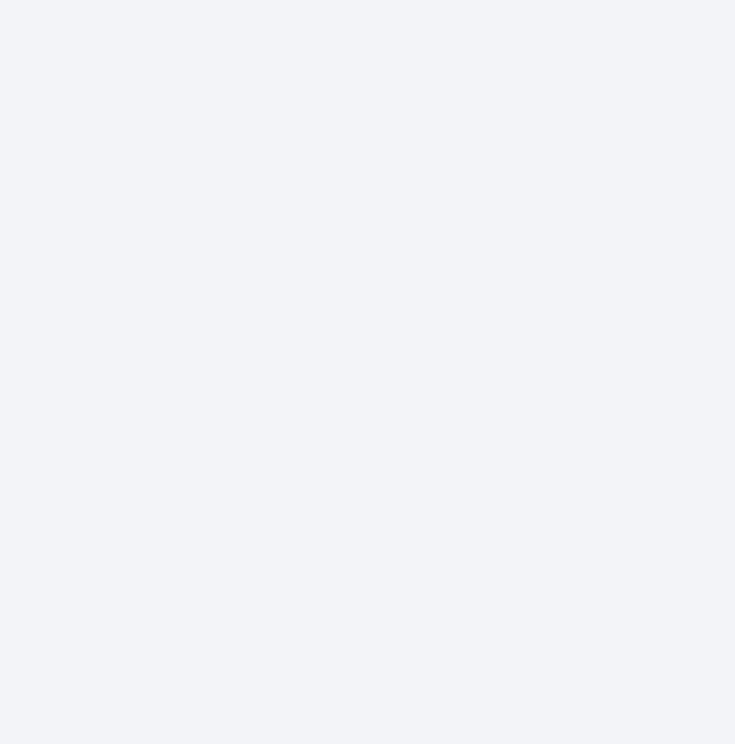
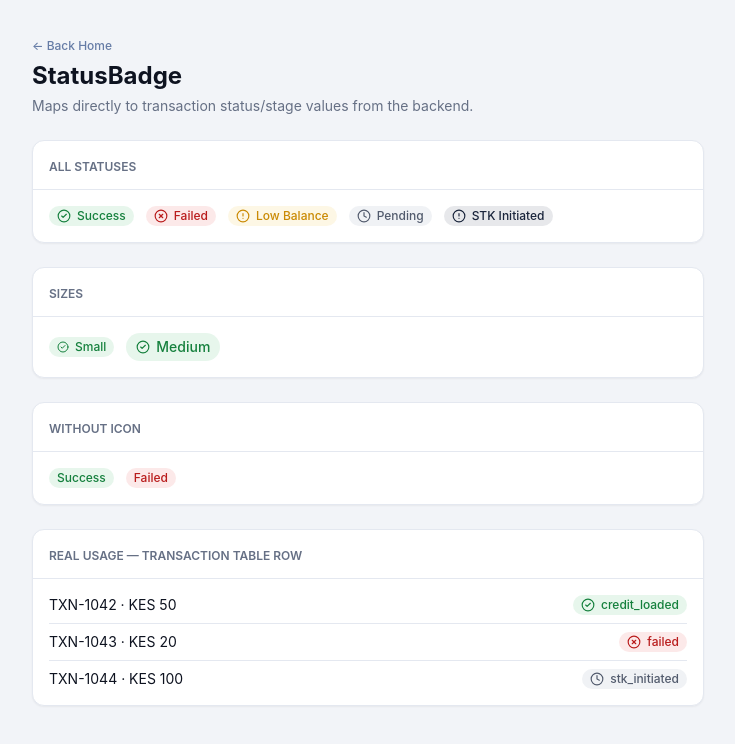
Before and after one commit to Nehemiah51000/icore-sms-design-system, a React (Vite) app: page /status-badge in a window 1280 px wide. Before the commit this address had no page. Shown: the top 744 px of the page, without its empty margins (0-735 px from the left). Built offline with nearby package versions, Linux system fonts and the light colour scheme.

Commit message:
FEAT: add StatusBadge detail page and wire into home gallery

```diff
--- a/src/App.tsx
+++ b/src/App.tsx
@@ -4,6 +4,7 @@ import { ColorsPage } from './pages/ColorPage';
 import { TypographyPage } from './pages/TypographyPage';
 import { ButtonPage } from './pages/ButtonPage';
 import { InputPage } from './pages/InputPage';
+import { StatusBadgePage } from './pages/StatusBadgePage';
 
 function App() {
   return (
@@ -13,6 +14,7 @@ function App() {
       <Route path='/typography' element={<TypographyPage />} />
       <Route path='/button' element={<ButtonPage />} />
       <Route path='/input' element={<InputPage />} />
+      <Route path='/status-badge' element={<StatusBadgePage />} />
     </Routes>
   );
 }
--- a/src/pages/Home.tsx
+++ b/src/pages/Home.tsx
@@ -3,6 +3,7 @@ import { PreviewCard } from '../gallery/PreviewCard';
 import { Button } from '../ui/Button/Button';
 import { ThemeToggle } from '../ui/ThemeToggle/ThemeToggle';
 import { Input } from '../ui/Input/Input';
+import { StatusBadge } from '../ui/StatusBadge/StatusBadge';
 
 export function Home() {
   return (
@@ -86,6 +87,23 @@ export function Home() {
                 />
               }
             />
+
+            <PreviewCard
+              title='StatusBadge'
+              status='stable'
+              description='Success, error, warning, pending, info states'
+              to='/status-badge'
+              preview={
+                <div className='flex gap-2'>
+                  <StatusBadge status='success' size='sm'>
+                    Success
+                  </StatusBadge>
+                  <StatusBadge status='error' size='sm'>
+                    Failed
+                  </StatusBadge>
+                </div>
+              }
+            />
           </div>
         </section>
       </main>
--- /dev/null
+++ b/src/pages/StatusBadgePage.tsx
@@ -0,0 +1,92 @@
+import { Link } from 'react-router-dom';
+import { StatusBadge } from '../ui/StatusBadge/StatusBadge';
+import { Card, CardHeader, CardBody } from '../ui/Card/Card';
+
+export function StatusBadgePage() {
+  return (
+    <div className='min-h-screen bg-bg-base text-text-main p-4 sm:p-8'>
+      <header className='mb-6'>
+        <Link
+          to='/'
+          className='text-xs font-medium text-navy-400 hover:underline'>
+          ← Back Home
+        </Link>
+        <h1 className='text-xl sm:text-2xl font-bold mt-1'>StatusBadge</h1>
+        <p className='text-sm text-text-muted mt-1'>
+          Maps directly to transaction status/stage values from the backend.
+        </p>
+      </header>
+
+      <div className='space-y-6 max-w-2xl'>
+        <Card>
+          <CardHeader>
+            <span className='text-xs font-semibold uppercase text-text-muted'>
+              All statuses
+            </span>
+          </CardHeader>
+          <CardBody className='flex flex-wrap gap-3'>
+            <StatusBadge status='success'>Success</StatusBadge>
+            <StatusBadge status='error'>Failed</StatusBadge>
+            <StatusBadge status='warning'>Low Balance</StatusBadge>
+            <StatusBadge status='pending'>Pending</StatusBadge>
+            <StatusBadge status='info'>STK Initiated</StatusBadge>
+          </CardBody>
+        </Card>
+
+        <Card>
+          <CardHeader>
+            <span className='text-xs font-semibold uppercase text-text-muted'>
+              Sizes
+            </span>
+          </CardHeader>
+          <CardBody className='flex flex-wrap items-center gap-3'>
+            <StatusBadge status='success' size='sm'>
+              Small
+            </StatusBadge>
+            <StatusBadge status='success' size='md'>
+              Medium
+            </StatusBadge>
+          </CardBody>
+        </Card>
+
+        <Card>
+          <CardHeader>
+            <span className='text-xs font-semibold uppercase text-text-muted'>
+              Without icon
+            </span>
+          </CardHeader>
+          <CardBody className='flex flex-wrap gap-3'>
+            <StatusBadge status='success' showIcon={false}>
+              Success
+            </StatusBadge>
+            <StatusBadge status='error' showIcon={false}>
+              Failed
+            </StatusBadge>
+          </CardBody>
+        </Card>
+
+        <Card>
+          <CardHeader>
+            <span className='text-xs font-semibold uppercase text-text-muted'>
+              Real usage — transaction table row
+            </span>
+          </CardHeader>
+          <CardBody>
+            <div className='flex items-center justify-between text-sm border-b border-border-main pb-2 mb-2'>
+              <span>TXN-1042 · KES 50</span>
+              <StatusBadge status='success'>credit_loaded</StatusBadge>
+            </div>
+            <div className='flex items-center justify-between text-sm border-b border-border-main pb-2 mb-2'>
+              <span>TXN-1043 · KES 20</span>
+              <StatusBadge status='error'>failed</StatusBadge>
+            </div>
+            <div className='flex items-center justify-between text-sm'>
+              <span>TXN-1044 · KES 100</span>
+              <StatusBadge status='pending'>stk_initiated</StatusBadge>
+            </div>
+          </CardBody>
+        </Card>
+      </div>
+    </div>
+  );
+}
```
